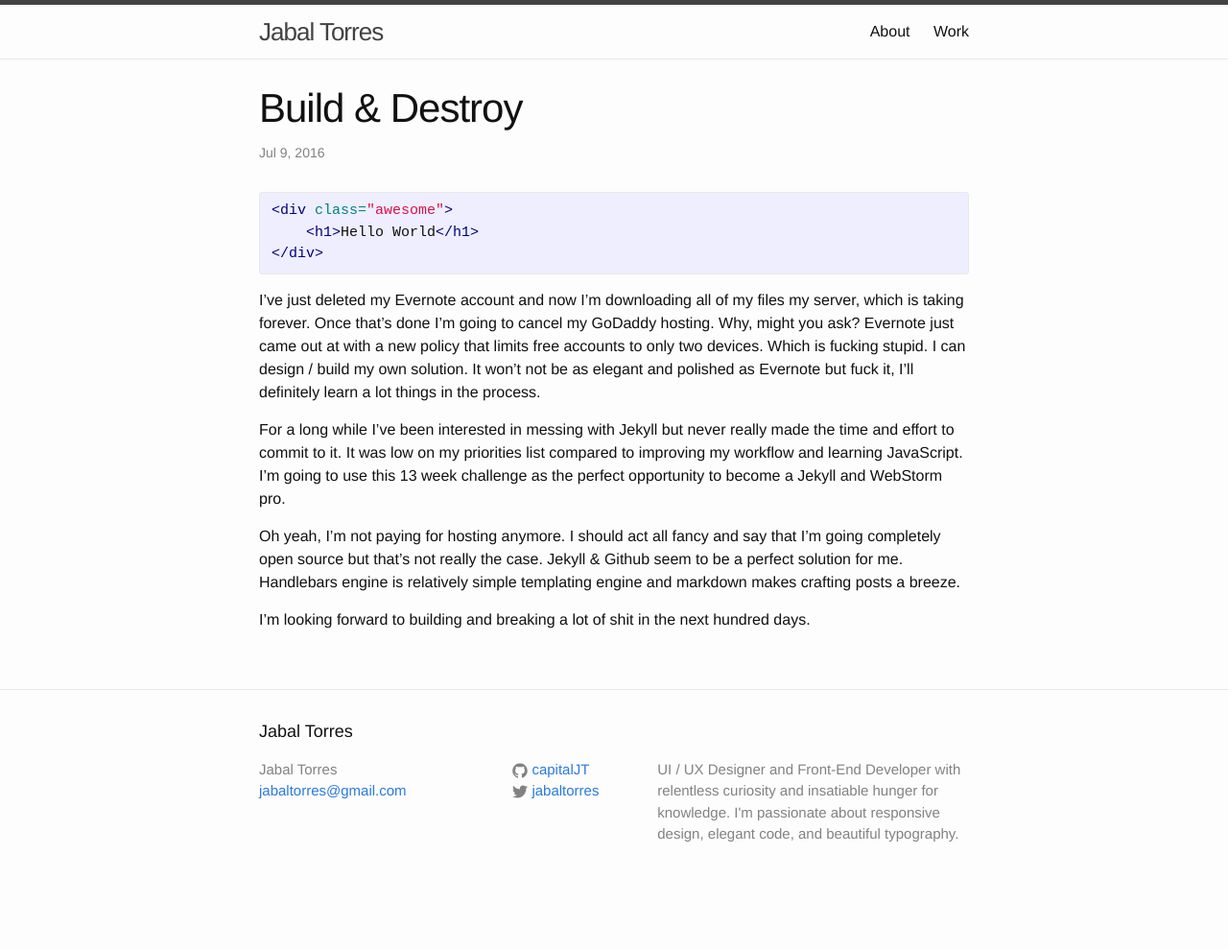
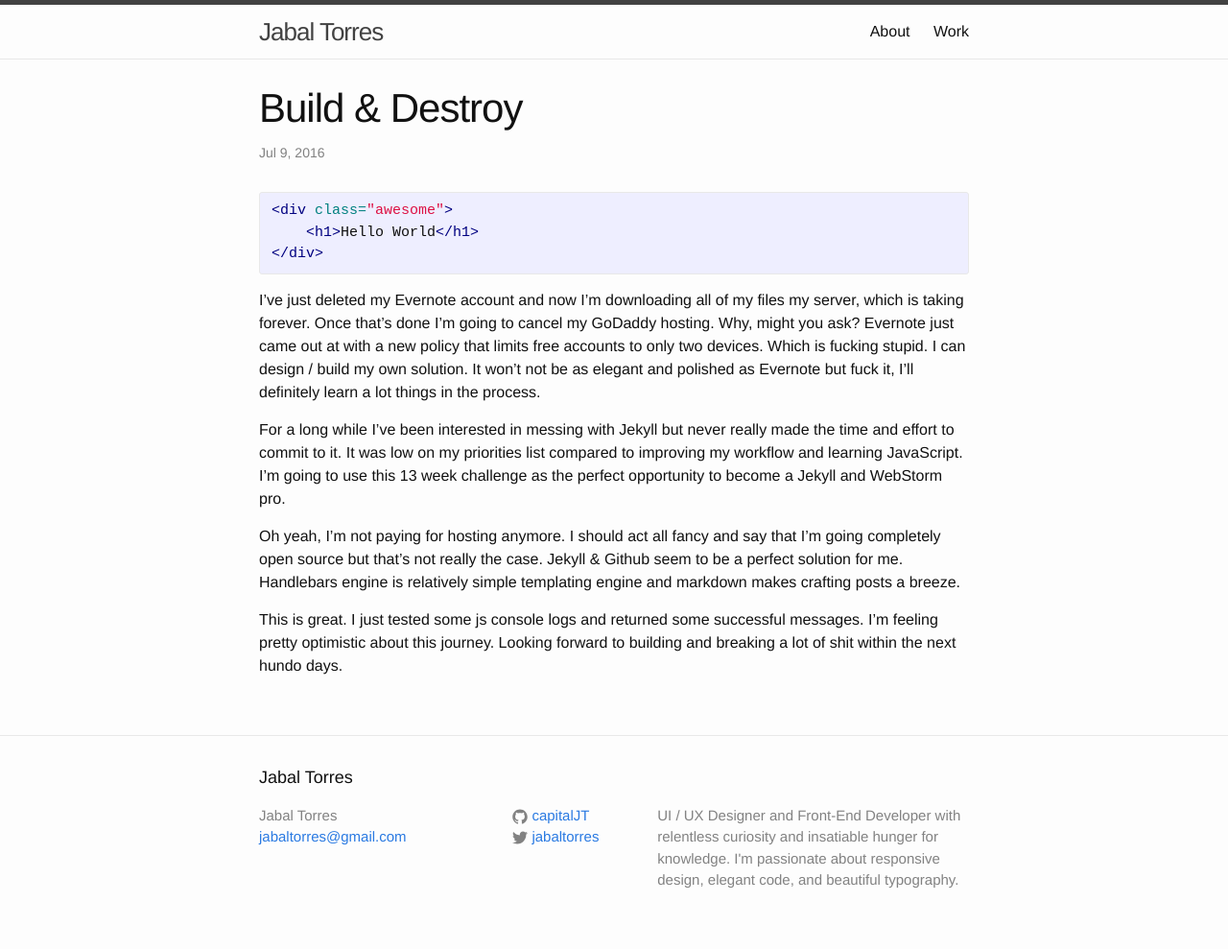
Before and after one commit to capitalJT/capitaljt.github.io, a Jekyll site: the page built from _posts/2016-07-08-Build-and-Destroy.md, in a window 1280 px wide. Shown: the whole page at 96% size. Built offline with Jekyll 4.4.1, drawn with Linux system fonts in a browser that asks for light colours; before the commit the page ends 941 px from its top, so only the background shows below that.

Commit message:
js added

```diff
--- a/_layouts/default.html
+++ b/_layouts/default.html
@@ -14,7 +14,10 @@
     </div>
 
     {% include footer.html %}
-
+    <script>
+      console.log("Hey Fuckers");
+    </script>
+    <script src="assets/js/app.js"></script>
   </body>
 
 </html>
--- a/_posts/2016-07-08-Build-and-Destroy.md
+++ b/_posts/2016-07-08-Build-and-Destroy.md
@@ -17,4 +17,4 @@
 
 Oh yeah, I'm not paying for hosting anymore. I should act all fancy and say that I'm going completely open source but that's not really the case. Jekyll & Github seem to be a perfect solution for me. Handlebars engine is relatively simple templating engine and markdown makes crafting posts a breeze.
 
-I'm looking forward to building and breaking a lot of shit in the next hundred days.
+This is great. I just tested some js console logs and returned some successful messages. I'm feeling pretty optimistic about this journey. Looking forward to building and breaking a lot of shit within the next hundo days.
--- /dev/null
+++ b/assets/js/app.js
@@ -0,0 +1,4 @@
+/**
+ * Created by capitalj on 7/8/16.
+ */
+console.log("Yolo Bitches");
```
